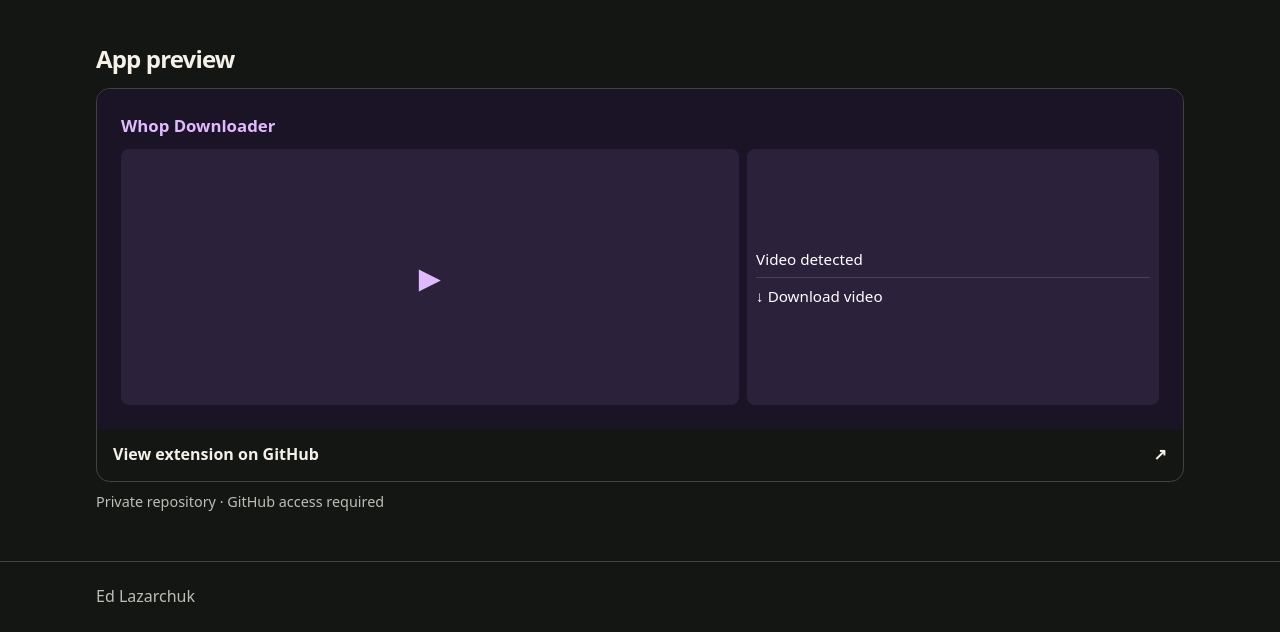
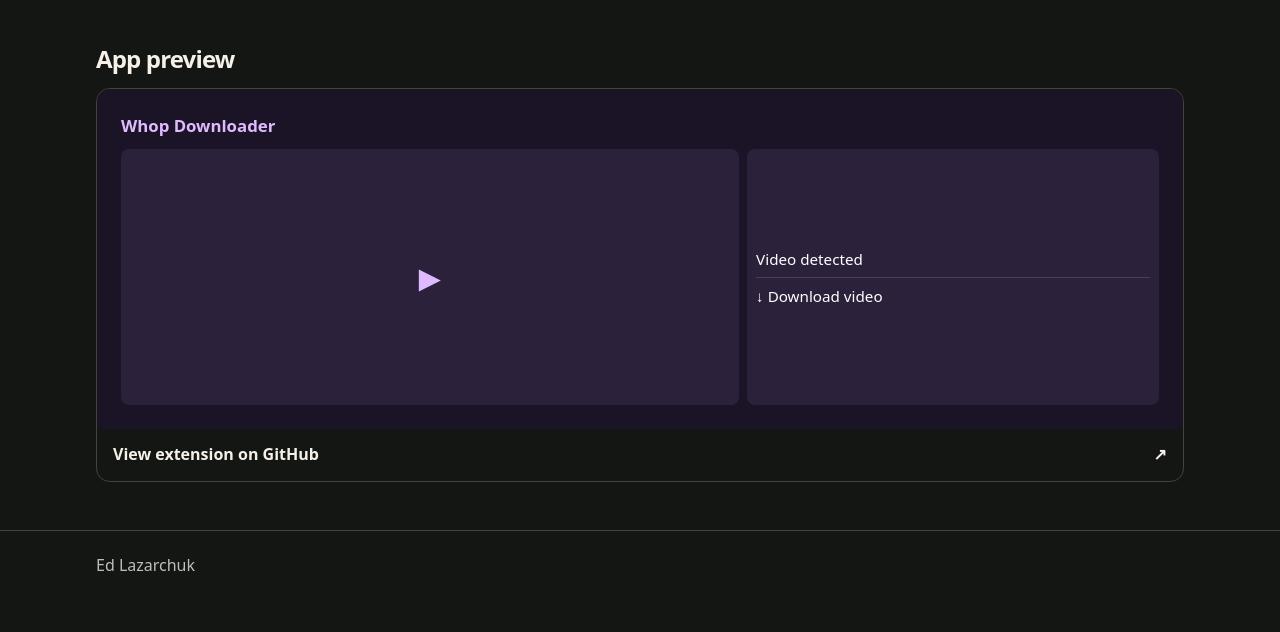
Before and after one commit to edlazar/portfolio, a plain HTML site: page whop-downloader.html in a window 1280 px wide. Shown: the part 428-1060 px from the top of the page. After the commit the page ends 1029 px from the top, so only its background shows below. Drawn offline with Linux system fonts and the light colour scheme.

Commit message:
Remove outdated private repository notice

```diff
--- a/whop-downloader.html
+++ b/whop-downloader.html
@@ -17,7 +17,6 @@
     <div class="preview extension" aria-hidden="true"><div class="preview-title">Whop Downloader</div><div class="preview-body"><div class='video'><span>▶</span></div><div class='data'><span>Video detected</span><span>↓ Download video</span></div></div></div>
     <span class="showcase-action">View extension on GitHub <span aria-hidden="true">↗</span></span>
   </a>
-  <p class="showcase-note">Private repository · GitHub access required</p>
 </section>
 </main>
 <footer><div class="wrap">Ed Lazarchuk</div></footer>
```
